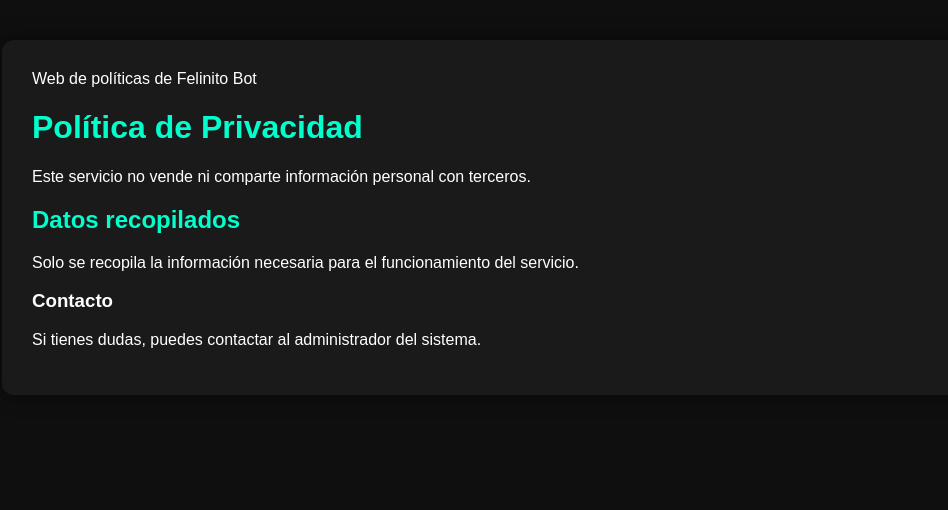
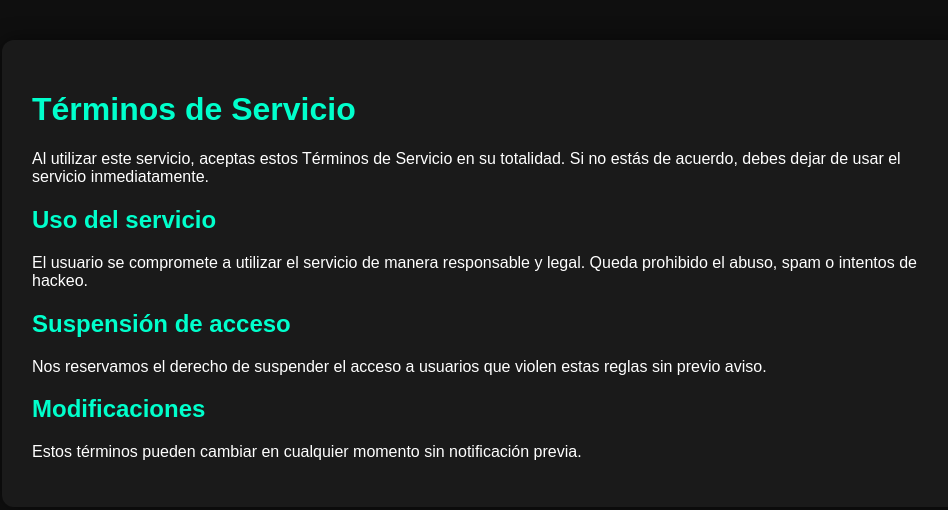
Before and after one commit to Felin-Studios/felinito-bot, a plain HTML site: page index.html in a window 1280 px wide. Shown: the whole page, without its empty margins (158-1106 px from the left). Drawn offline with Linux system fonts and the light colour scheme.

Commit message:
index.html

```diff
--- a/index.html
+++ b/index.html
@@ -2,7 +2,7 @@
 <html lang="es">
 <head>
   <meta charset="UTF-8">
-  <title>Políticas del Servicio</title>
+  <title>Términos de Servicio</title>
   <style>
     body {
       font-family: Arial, sans-serif;
@@ -22,25 +22,24 @@
     h1, h2 {
       color: #00ffcc;
     }
-    a {
-      color: #00ffcc;
-    }
   </style>
 </head>
 <body>
 
 <div class="container">
 
-  <h0>Web de políticas de Felinito Bot<h0>
+  <h1>Términos de Servicio</h1>
 
-  <h1>Política de Privacidad</h1>
-  <p>Este servicio no vende ni comparte información personal con terceros.</p>
+  <p>Al utilizar este servicio, aceptas estos Términos de Servicio en su totalidad. Si no estás de acuerdo, debes dejar de usar el servicio inmediatamente.</p>
 
-  <h2>Datos recopilados</h2>
-  <p>Solo se recopila la información necesaria para el funcionamiento del servicio.</p>
+  <h2>Uso del servicio</h2>
+  <p>El usuario se compromete a utilizar el servicio de manera responsable y legal. Queda prohibido el abuso, spam o intentos de hackeo.</p>
 
-  <h3>Contacto</h3>
-  <p>Si tienes dudas, puedes contactar al administrador del sistema.</p>
+  <h2>Suspensión de acceso</h2>
+  <p>Nos reservamos el derecho de suspender el acceso a usuarios que violen estas reglas sin previo aviso.</p>
+
+  <h2>Modificaciones</h2>
+  <p>Estos términos pueden cambiar en cualquier momento sin notificación previa.</p>
 
 </div>
 
```
